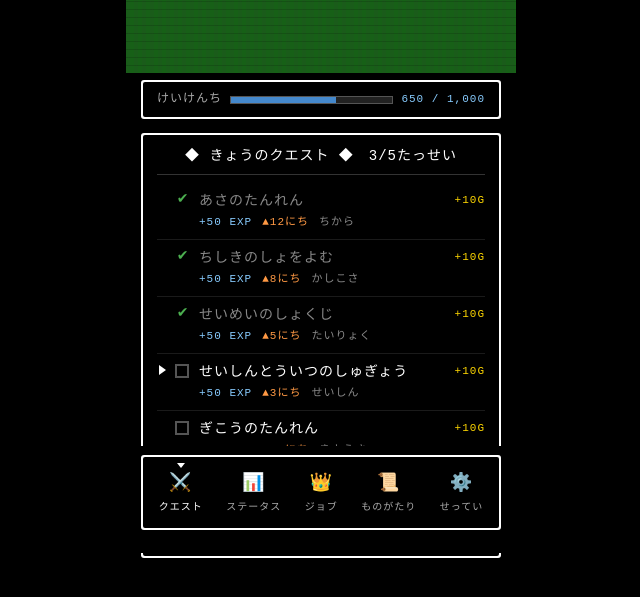
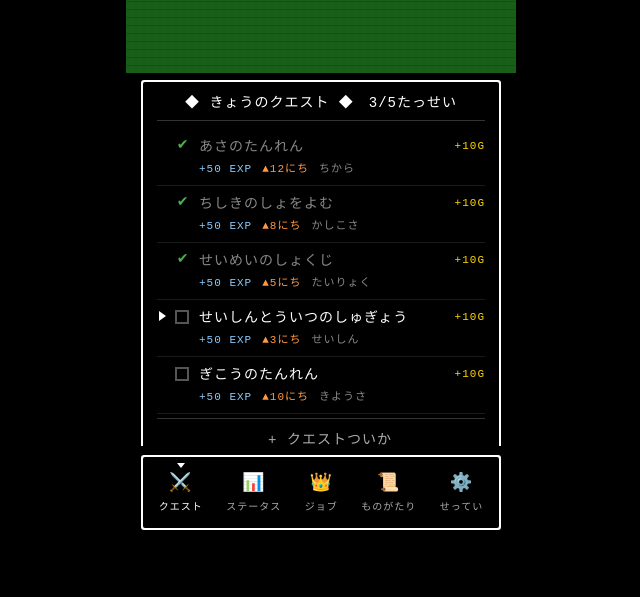
Before and after one commit to b10creation/design-working, a plain HTML site: page projects/tensei-quest/screens/home.html in a window 1280 px wide. Shown: the part 247-844 px from the top of the page, without its empty margins (319-959 px from the left). Drawn offline with Linux system fonts and the light colour scheme; a web font is replaced by a local one.

Commit message:
Remove XP bar and add quest add button on home screen (#2)
Remove the けいけんち (experience) progress bar section and add a
「+ クエストついか」button at the bottom of the quest list.

https://claude.ai/code/session_01UzXxNiotM9nto8zqiYVNbw

Co-authored-by: Claude <noreply@anthropic.com>

```diff
--- a/projects/tensei-quest/screens/home.html
+++ b/projects/tensei-quest/screens/home.html
@@ -459,44 +459,21 @@
     border-top: 5px solid #fff;
   }
 
-  /* === XP Progress Section === */
-  .xp-section {
-    padding: 4px 12px 4px;
+  /* === Add Quest Button === */
+  .quest-add-btn {
+    border-top: 1px solid #333;
+    border-bottom: none !important;
+    padding-top: 10px;
+    margin-top: 4px;
   }
 
-  .xp-section .dq-window-inner {
-    padding: 8px 14px;
+  .quest-add-btn .cmd-quest-name {
+    color: #aaa;
+    font-size: 14px;
   }
 
-  .xp-row {
-    display: flex;
-    align-items: center;
-    gap: 8px;
-    font-size: 12px;
-  }
-
-  .xp-label-text {
-    color: #aaa;
-    flex-shrink: 0;
-  }
-
-  .xp-bar-track {
-    flex: 1;
-    height: 8px;
-    background: #222;
-    border: 1px solid #555;
-  }
-
-  .xp-bar-fill {
-    height: 100%;
-    width: 65%;
-    background: #4488cc;
-  }
-
-  .xp-numbers {
-    color: #88ccff;
-    flex-shrink: 0;
-    font-size: 11px;
+  .quest-add-btn:active .cmd-quest-name {
+    color: #fff;
   }
 </style>
 </head>
@@ -552,23 +529,6 @@
      MAIN CONTENT: Status + Quests
      ============================================ -->
 <div class="main-content">
-
-  <!-- XP Bar -->
-  <div class="xp-section">
-    <div class="dq-window">
-      <div class="dq-window-border">
-        <div class="dq-window-inner">
-          <div class="xp-row">
-            <span class="xp-label-text">けいけんち</span>
-            <div class="xp-bar-track">
-              <div class="xp-bar-fill"></div>
-            </div>
-            <span class="xp-numbers">650 / 1,000</span>
-          </div>
-        </div>
-      </div>
-    </div>
-  </div>
 
   <!-- Quest Command Window -->
   <div class="quest-window-section">
@@ -652,6 +612,14 @@
             <div class="cmd-reward"><span class="cmd-reward-coin">+10G</span></div>
           </div>
 
+          <!-- Add Quest Button -->
+          <div class="quest-cmd quest-add-btn">
+            <div class="cmd-cursor"><div class="cmd-cursor-empty"></div></div>
+            <div class="cmd-body" style="text-align: center;">
+              <div class="cmd-quest-name">+ クエストついか</div>
+            </div>
+          </div>
+
         </div>
       </div>
     </div>
```
